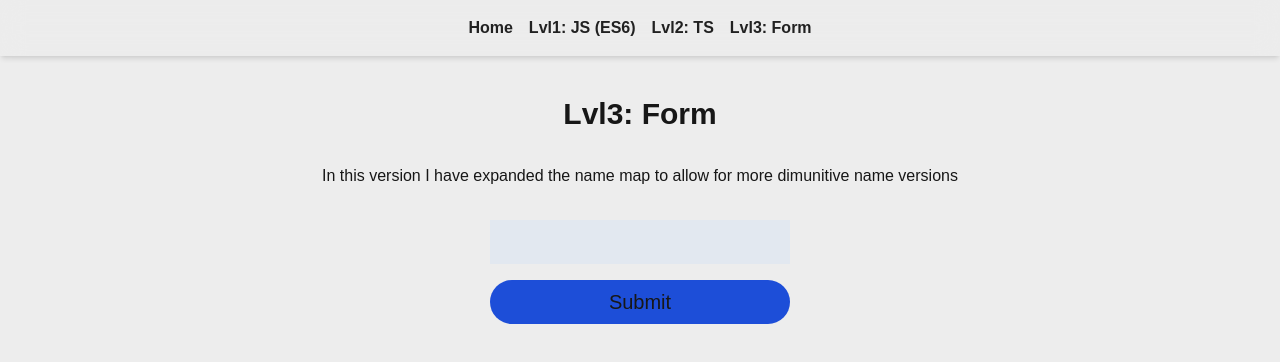
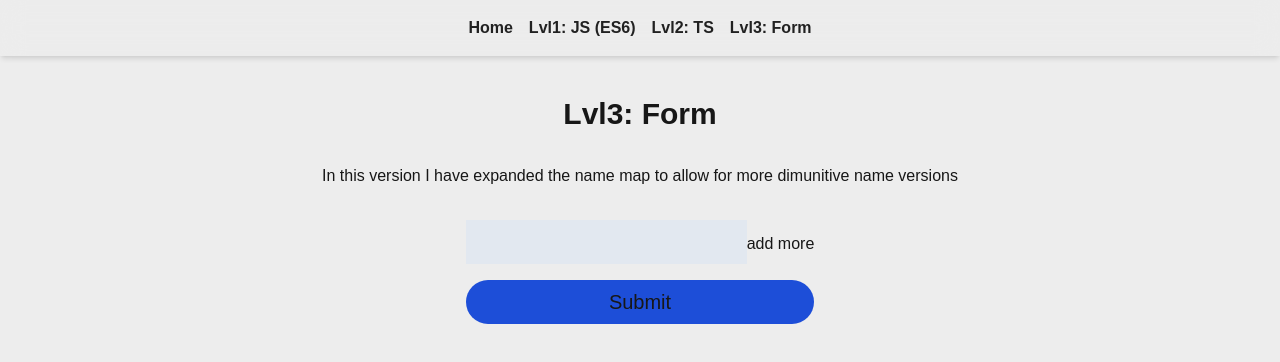
Before and after one commit to WitchDevelops/typly, a Next.js app: page /form in a window 1280 px wide. Shown: the top 362 px of the page. Built offline with nearby package versions, Linux system fonts and the light colour scheme.

Commit message:
add form

```diff
--- a/package.json
+++ b/package.json
@@ -12,7 +12,9 @@
     "next": "14.2.13",
     "react": "^18",
     "react-dom": "^18",
-    "react-syntax-highlighter": "^15.5.0"
+    "react-hook-form": "^7.53.0",
+    "react-syntax-highlighter": "^15.5.0",
+    "zod": "^3.23.8"
   },
   "devDependencies": {
     "@types/node": "^20",
--- a/src/components/Form.tsx
+++ b/src/components/Form.tsx
@@ -1,30 +1,33 @@
 "use client";
 import React, { useState } from "react";
 import { namesMap } from "@/data/nameMap";
-
+import { useForm } from "react-hook-form";
 
 export const NameMapper: React.FC = () => {
-  const [inputValue, setInputValue] = useState("");
   const [mappedName, setMappedName] = useState("");
+  const { register, handleSubmit } = useForm<{ name: string }>();
 
-  const handleSubmit = (event: React.FormEvent<HTMLFormElement>) => {
-    event.preventDefault();
-    const mappedValue = namesMap[inputValue] || "Unknown";
+  const onSubmit = (data: { name: string }) => {
+    const mappedValue = namesMap[data.name] || "Unknown";
     setMappedName(mappedValue);
+    alert(`Result: ${mappedValue}`);
   };
 
   return (
     <div className="flex flex-col gap-4 items-center">
       <form
-        onSubmit={handleSubmit}
+        onSubmit={handleSubmit(onSubmit)}
         className="flex flex-col gap-4 w-full min-w-[300px]"
       >
-        <input
-          className="bg-slate-200 text-blue-900 text-xl p-2"
-          type="text"
-          value={inputValue}
-          onChange={(event) => setInputValue(event.target.value)}
-        />
+        <div>
+          <input
+            className="bg-slate-200 text-blue-900 text-xl p-2"
+            type="text"
+            {...register("name")}
+          />
+          <button>add more</button>
+        </div>
+
         <button
           className="bg-blue-700 p-2 rounded-full text-bold text-xl"
           type="submit"
```
Also changed, not shown: 1 other file (tests, documents, lock files or other folders).
